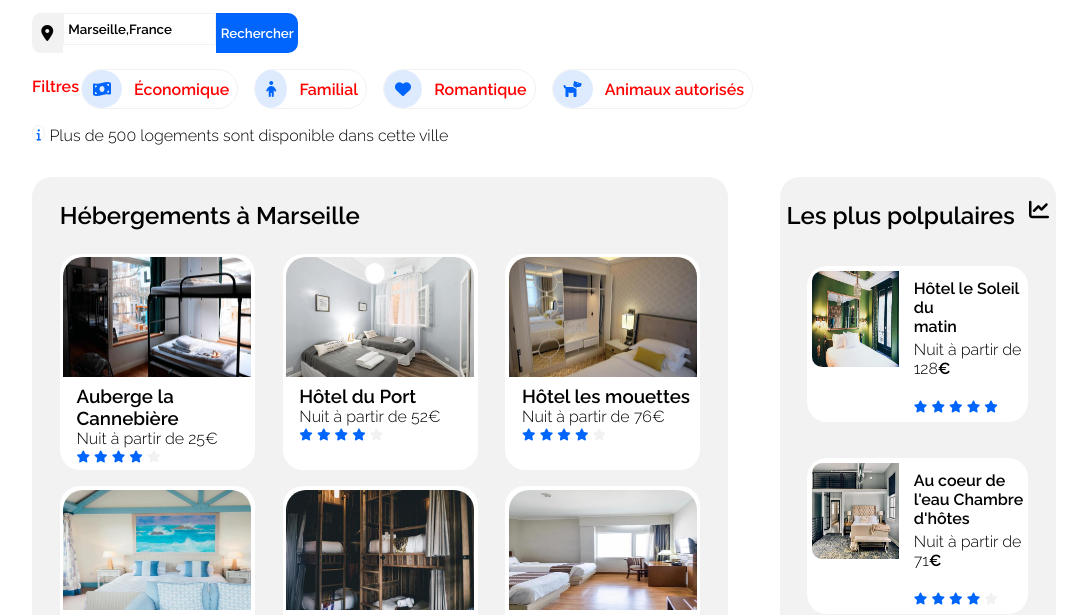
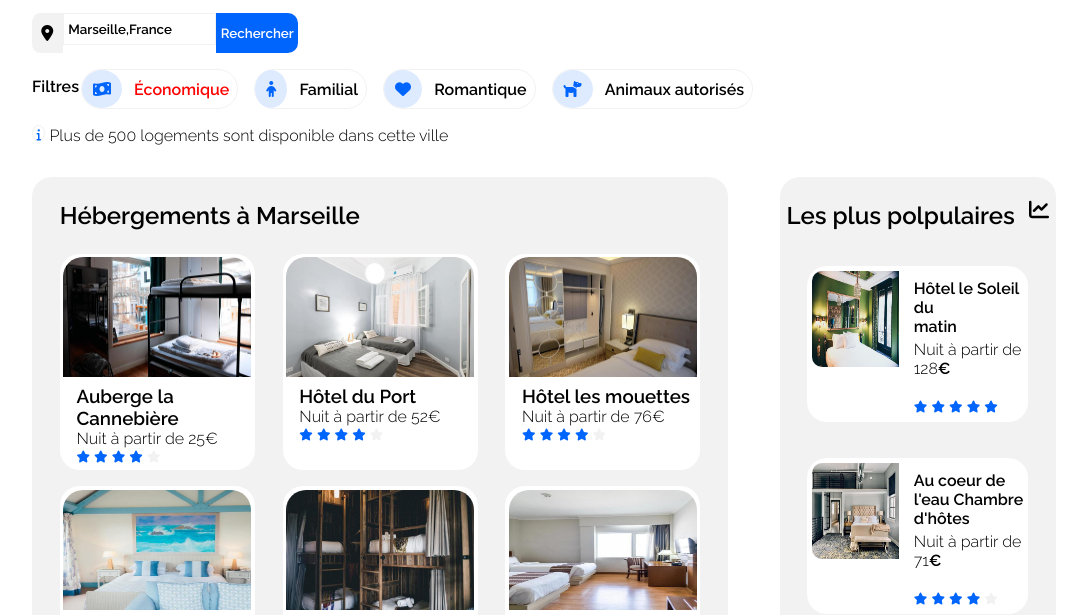
Before and after one commit to Ndk270/ndokolojeremie_24-10-2020, a plain HTML site: page index.html in a window 1280 px wide. In both pictures the pointer is over the element "Économique". Shown: the part 110-725 px from the top of the page, without its empty margins (96-1183 px from the left). Drawn offline with Linux system fonts and the light colour scheme.

Commit message:
modification filtres hover

```diff
--- a/style.css
+++ b/style.css
@@ -155,7 +155,7 @@ header div .two{
     display: inline;
     margin: 0 .5rem 0rem;
   }
-  #info .filtres:hover{
+  #info .filtres div:hover{
     color: red;
   }
   #info .filtres span{
```
